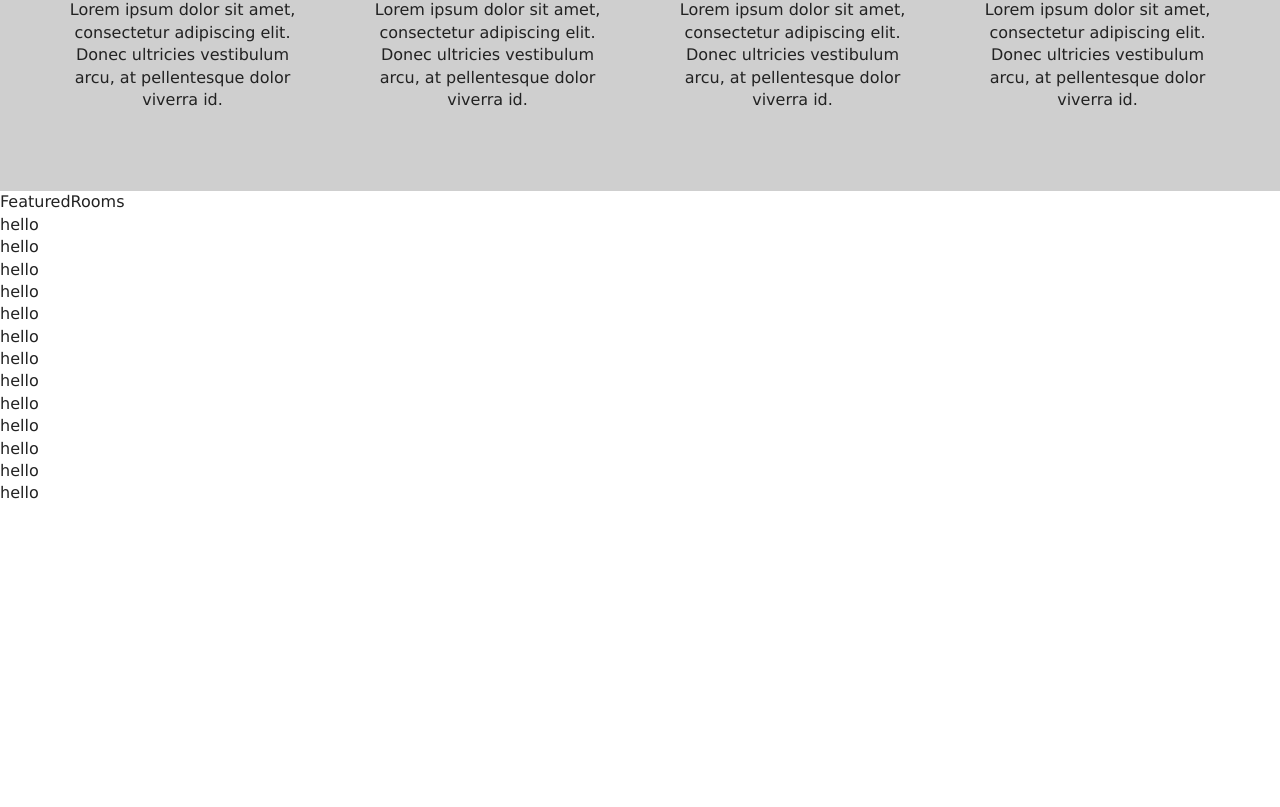
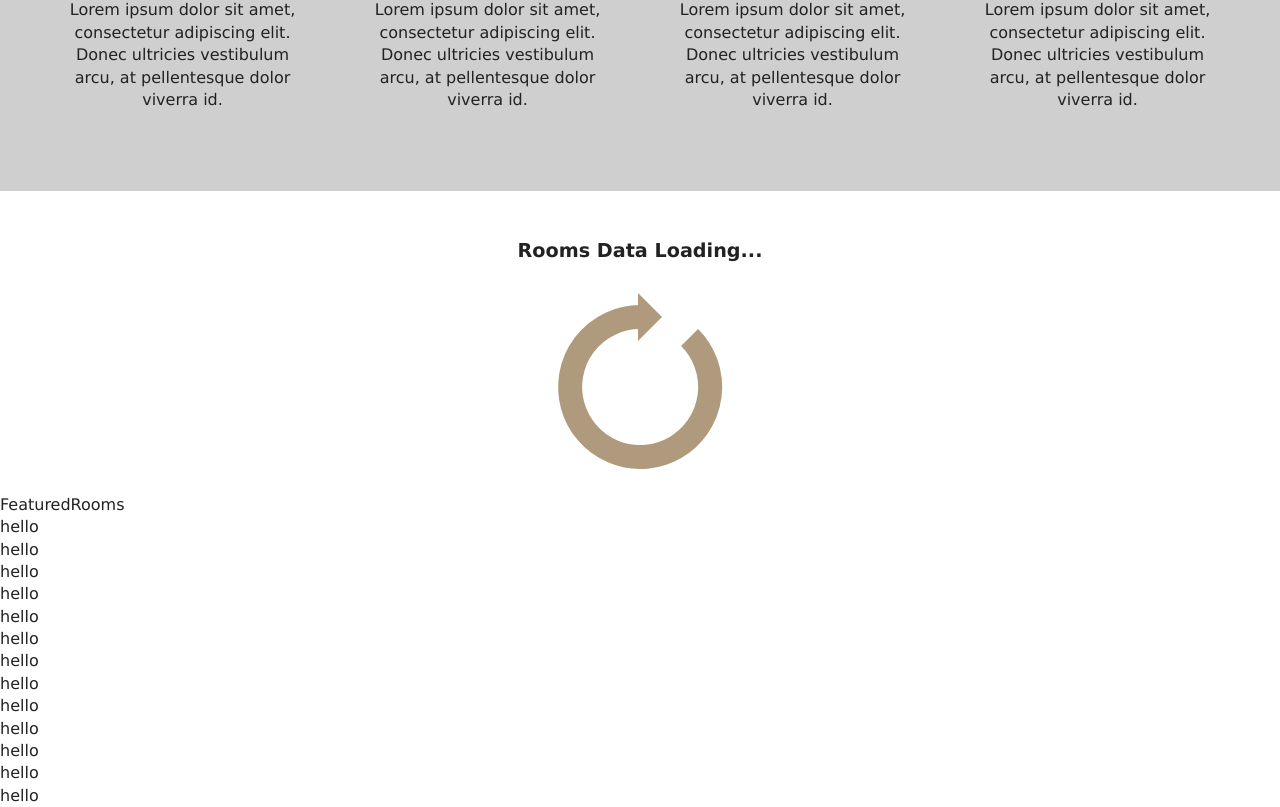
Before and after one commit to aaronshivers/resort, a React (Create React App) app: page / in a window 1280 px wide. Shown: the part 1111-1918 px from the top of the page. Before the commit the page ends 1616 px from the top, so only its background shows below. Built offline with nearby package versions, Linux system fonts and the light colour scheme.

Commit message:
added loading component

```diff
--- a/src/components/FeaturedRooms.js
+++ b/src/components/FeaturedRooms.js
@@ -1,5 +1,6 @@
 import React, { useContext } from 'react'
 import { RoomContext } from '../context/room-context'
+import Loading from './Loading'
 
 const FeaturedRooms = () => {
   const { rooms, featuredRooms } = useContext(RoomContext)
@@ -8,6 +9,7 @@
 
   return (
     <div>
+      <Loading />
       FeaturedRooms
       {
         rooms.map(({ id, ...room }) => {
--- /dev/null
+++ b/src/components/Loading.js
@@ -0,0 +1,11 @@
+import React from 'react'
+import loadingGif from '../images/gif/loading-arrow.gif'
+
+const Loading = () => (
+  <div className="loading">
+    <h4>rooms data loading...</h4>
+    <img src={ loadingGif } />
+  </div>
+)
+
+export default Loading
```
